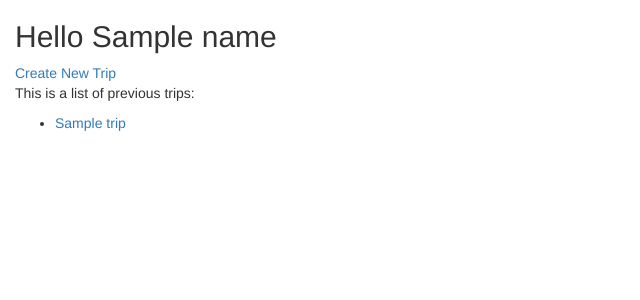
After one commit to BlerinaAliaj/HB-Project, a Flask app: template templates/user_profile.html in a window 1280 px wide. The commit adds this page. Shown: the top 300 px of the page, without its empty margins (0-640 px from the left). Run offline with Flask 2, Linux system fonts and the light colour scheme; tables that the repository leaves empty hold one stand-in row (values such as "Sample post"); the template is opened without the code that fills it: values that come from a table or form of the project are taken from there, most other values are stand-ins (such as "Sample title", 1, 10 or a date in 2020); some libraries are stand-ins or nearby versions.

Commit message:
finished trip details and partially user profile

```diff
--- a/model.py
+++ b/model.py
@@ -62,9 +62,9 @@ class Trip(db.Model):
     trip_code = db.Column(db.String(10), primary_key=True, nullable=False)
     trip_name = db.Column(db.String(60), nullable=False)
     date_created = db.Column(db.DateTime, nullable=False)
-    date_start = db.Column(db.DateTime, nullable=True)
-    start_loc = db.Column(db.Integer, nullable=True)
-    end_loc = db.Column(db.Integer, nullable=True)
+    date_start = db.Column(db.String(50), nullable=True)
+    start_loc = db.Column(db.String(50), nullable=True)
+    end_loc = db.Column(db.String(50), nullable=True)
     num_days = db.Column(db.Integer, nullable=True)
 
     def __repr__(self):
--- a/server.py
+++ b/server.py
@@ -5,6 +5,7 @@ from flask import Flask, render_template, redirect, request, flash, session, jso
 from flask_debugtoolbar import DebugToolbarExtension
 
 from model import User, Trip, UserTrip, Comment, List, Geodata, GeodataTrip, connect_to_db, db
+import datetime
 
 
 app = Flask(__name__)
@@ -52,7 +53,7 @@ def login():
             session["user"] = query_user.user_id
             user_id = query_user.user_id
             flash('You have successfully logged in.')
-            return redirect("/")
+            return redirect("/profile")
             # return redirect('/user_detail/' + str(user_id))
 
         else:
@@ -90,14 +91,134 @@ def register():
                     email=email, password=password, zipcode=zipcode)
         db.session.add(user)
         db.session.commit()
+        session['user'] = username
 
     else:
         flash("""That username is already taken. Please choose another one or
             go to login page""")
         return redirect("/register")
 
+    # return redirect('/')
+    return redirect('/profile')
+
+
+@app.route('/profile')
+def user_detail():
+    """User detail page"""
+
+    if 'user' in session:
+        # profile page will have content based on the user logged-in
+        username = session['user']
+
+        # Query user by their username
+        query_user = User.query.get(username)
+        name = query_user.first_name
+        trips = query_user.trips
+
+        return render_template("user_profile.html", user_id=username, name=name,
+                                trips=trips)
+    else:
+        flash("You are not logged in. Please do so")
+        return redirect('/')
+
+
+@app.route('/logout')
+def logout():
+    """Logs out user"""
+
+    del session["user"]
+    flash("You have been successfully logged out.")
+
     return redirect('/')
-    # return redirect('/profile')
+
+
+@app.route('/member_profile/<user_id>')
+def display_friend_info(user_id):
+    """ This page will display all info for other members of your group """
+
+    pass
+
+
+@app.route('/new_trip', methods=["GET"])
+def get_trip_data():
+    """Template to create new trip"""
+
+    if 'user' in session:
+        return render_template("new_trip.html")
+    else:
+        flash("You are not logged in. Please do so.")
+        return redirect('/')
+
+
+@app.route('/new_trip', methods=["POST"])
+def create_trip():
+    """Route that will log new trip information to database"""
+
+    #To create new trip we need add to Trip and UserTrip to log everything in
+    # Trip: trip_code, trip_name, date_created, date_start, start_loc, end_loc
+    # num_days
+
+    # UserTrip: trip_code, user_id
+
+    if 'user' in session:
+        username = session['user']
+        trip_code = request.form.get('tripcode')
+        trip_name = request.form.get('tripname')
+        date_created = datetime.datetime.now()
+        date_start = request.form.get('datestart')
+        start_loc = request.form.get('startloc')
+        end_loc = request.form.get('endloc')
+        num_days = int(request.form.get('numdays'))
+
+        # write new trip object to database:
+        new_trip = Trip(trip_code=trip_code, trip_name=trip_name, date_created=date_created,
+                       date_start=date_start, start_loc=start_loc, end_loc=end_loc,
+                       num_days=num_days)
+        new_trip_log = UserTrip(trip_code=trip_code, user_id=username)
+
+        # add trip objects to database and commit
+        db.session.add(new_trip)
+        db.session.commit()
+        db.session.add(new_trip_log)
+        db.session.commit()
+
+        return redirect('/profile')
+        # return redirect('/trip_detail/<'+trip_code+'>')
+    else:
+        flash("You are not logged in. Please do so.")
+        return redirect('/')
+
+
+@app.route('/trip_detail/<trip_code>')
+def trip_detail(trip_code):
+    """Page that displays all information about the trip.
+
+    This is where all the cool stuff happens :)
+    """
+    print trip_code
+    # UserTrip: trip_code, user_id
+
+    if 'user' in session:
+        # get username from session
+        username = session['user']
+
+        # Start quering all information for the trip page
+        query_user = User.query.get(username)
+        query_trip = Trip.query.get(trip_code)
+
+        # Query present user name and trip name
+        name = query_user.first_name
+        trip_name = query_trip.trip_name
+
+        # Query all other members for the group
+        members = Trip.query.get(trip_code).users
+
+        # add information for display in the webpage
+        return render_template('trip_detail.html', username=username,
+                name=name, trip_name=trip_name, members=members)
+    else:
+        flash("You are not logged in. Please do so.")
+        return redirect('/')
 
 
 # @app.route('/users')
@@ -108,27 +229,7 @@ def register():
 #     return render_template("user_list.html", users=users)
 
 
-# @app.route('/user_detail/<user_id>')
-# def user_detail(user_id):
-#     """User detail page"""
 
-#     query_user = User.query.filter_by(user_id=user_id).first()
-
-#     age = query_user.age
-#     zipcode = query_user.zipcode
-#     ratings = query_user.ratings
-
-#     return render_template("user_detail.html", user_id=user_id, age=age, zipcode=zipcode, ratings=ratings)
-
-
-# @app.route('/logout')
-# def logout():
-#     """Logs out user"""
-
-#     del session["user"]
-#     flash("You have been successfully logged out.")
-
-#     return redirect('/')
 
 
 # @app.route('/movies')
--- a/templates/base.html
+++ b/templates/base.html
@@ -6,12 +6,26 @@
 </head>
 
 <body>
+  <div>
+    </form>
+      <ul class="nav navbar-nav navbar-right">
+        {% if 'user' in session %}
+
+          <li><a href="/logout">Logout</a></li>
+
+        {% endif %}
+      </ul>
+  </div>
+
+
   <div class="container-fluid">
     <ul>
       {% for message in get_flashed_messages() %}
         <li>{{ message }}</li>
       {% endfor %}
     </ul>
+
+
   {% block content %} put your content here {% endblock %}
   </div>
 </body>
--- /dev/null
+++ b/templates/user_profile.html
@@ -0,0 +1,19 @@
+{% extends 'base.html' %}
+{% block content %}
+
+    <h2> Hello {{ name }} </h2>
+
+    <a href="/new_trip">Create New Trip</a>
+
+    <p>This is a list of previous trips:</p>
+
+    <ul>
+      {% for trip in trips %}
+          <li>
+              <a href="/trip_detail/{{ trip.trip_code }}">
+                {{ trip.trip_name }}</a>
+          </li>
+      {% endfor %}
+    </ul>
+
+{% endblock %}
```
Also changed, not shown: seed.py (+85 -29 lines), templates/new_trip.html (added, +19 -0 lines), templates/trip_detail.html (added, +27 -0 lines), 1 other file.
